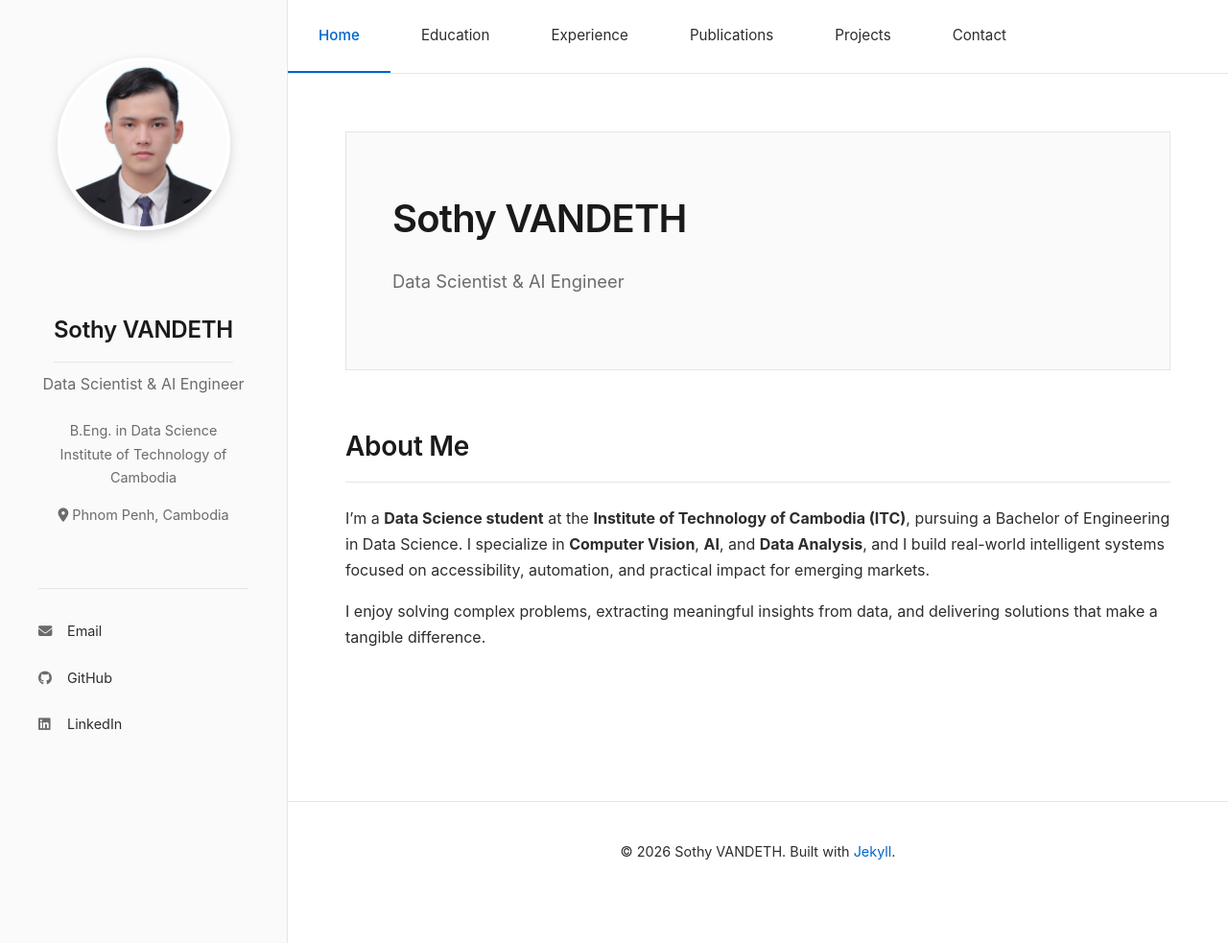
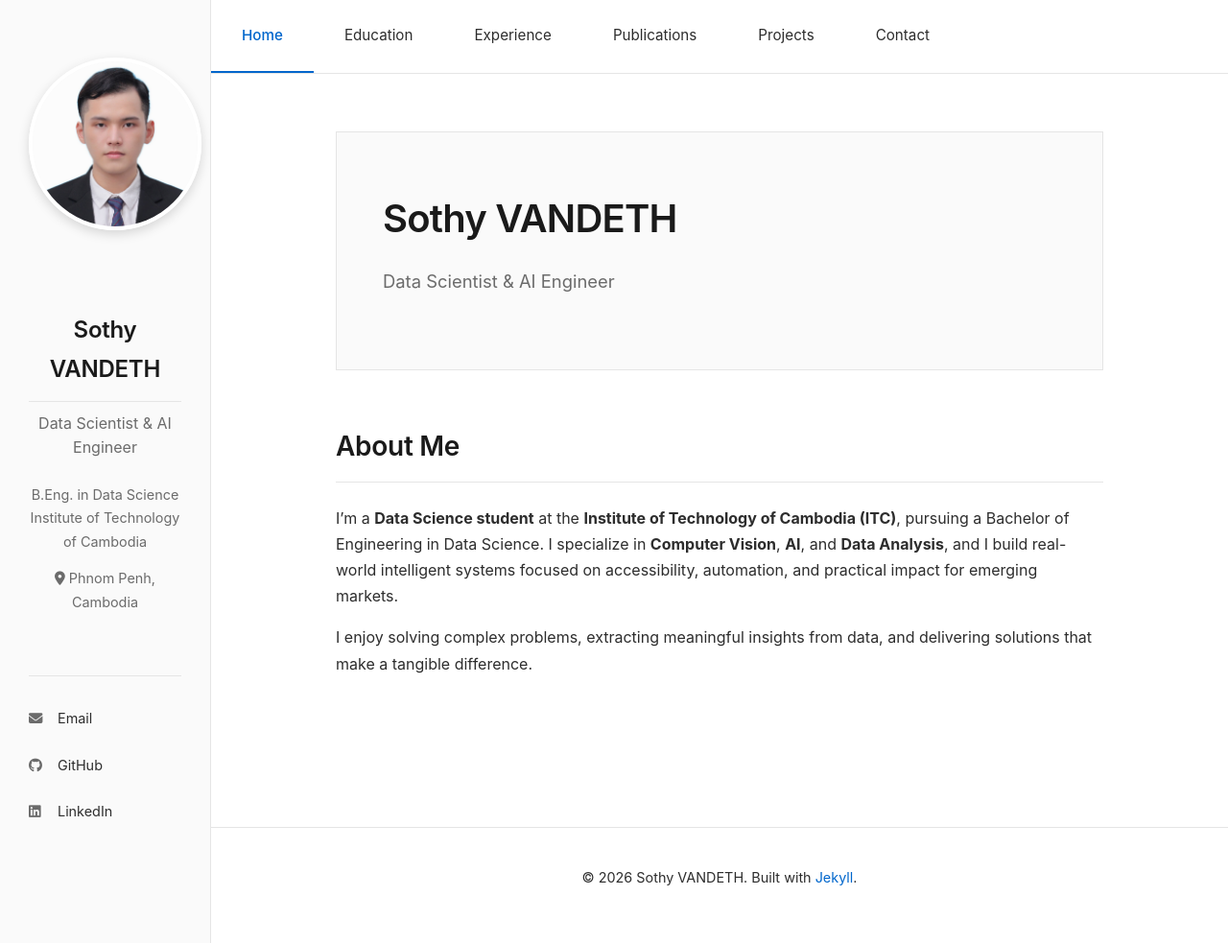
Before and after one commit to sothy8/sothy8.github.io, a Jekyll site: the page built from index.md, in a window 1280 px wide and 983 px high. Shown: the whole window at 96% size. Built offline with Jekyll 4.4.1, drawn with Linux system fonts in a browser that asks for light colours.

Commit message:
fixed main page

```diff
--- a/assets/css/style.css
+++ b/assets/css/style.css
@@ -32,10 +32,10 @@ body {
 
 /* Sidebar Styles */
 .sidebar {
-  width: 300px;
+  width: 220px;
   background: var(--sidebar-bg);
   color: var(--text-color);
-  padding: 60px 40px;
+  padding: 60px 30px;
   position: fixed;
   height: 100vh;
   overflow-y: auto;
@@ -124,7 +124,7 @@ body {
 
 /* Main Content */
 .content {
-  margin-left: 300px;
+  margin-left: 220px;
   flex: 1;
   background: white;
 }
@@ -161,9 +161,8 @@ body {
 }
 
 .main-content {
-  width: 100%;
-  max-width: 1100px;
-  padding: 60px;
+  padding: 60px 100px;
+  max-width: 1000px;
   margin: 0 auto;
 }
 
@@ -443,7 +442,7 @@ blockquote {
 /* Footer */
 .footer {
   background: white;
-  padding: 40px 80px;
+  padding: 40px 100px;
   text-align: center;
   color: var(--light-text);
   border-top: 1px solid var(--border-color);
```
